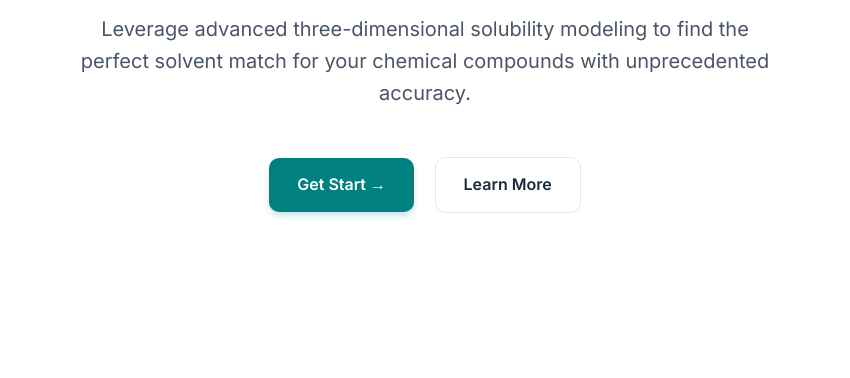
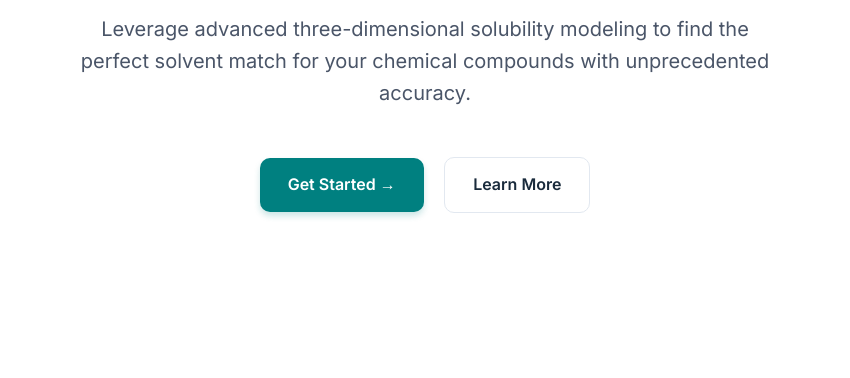
Before and after one commit to rajeshblverma/hansen-solubility-app, a plain HTML site: page index.html in a window 1280 px wide. Shown: the part 387-765 px from the top of the page, without its empty margins (215-1065 px from the left). Drawn offline with Linux system fonts and the light colour scheme.

Commit message:
Update link for 'Get Started' button

```diff
--- a/index.html
+++ b/index.html
@@ -183,8 +183,11 @@
         <h1>Precision Solubiliser Selection Using <span>Hansen Solubility</span></h1>
         <p class="subtitle">Leverage advanced three-dimensional solubility modeling to find the perfect solvent match for your chemical compounds with unprecedented accuracy.</p>
 
-        <a href="app.html" class="btn btn-primary">
-           Get Start →
+        <a href="https://aistudio.google.com/apps/drive/1jophAalhNAofe__9FwMTx8m6Z7RcTlH4?fullscreenApplet=true&showPreview=true&showAssistant=true"
+           target="_blank"
+           rel="noopener noreferrer"
+           class="btn btn-primary">
+           Get Started →
         </a>
 
         <a href="#methodology" class="btn btn-secondary">Learn More</a>
```
